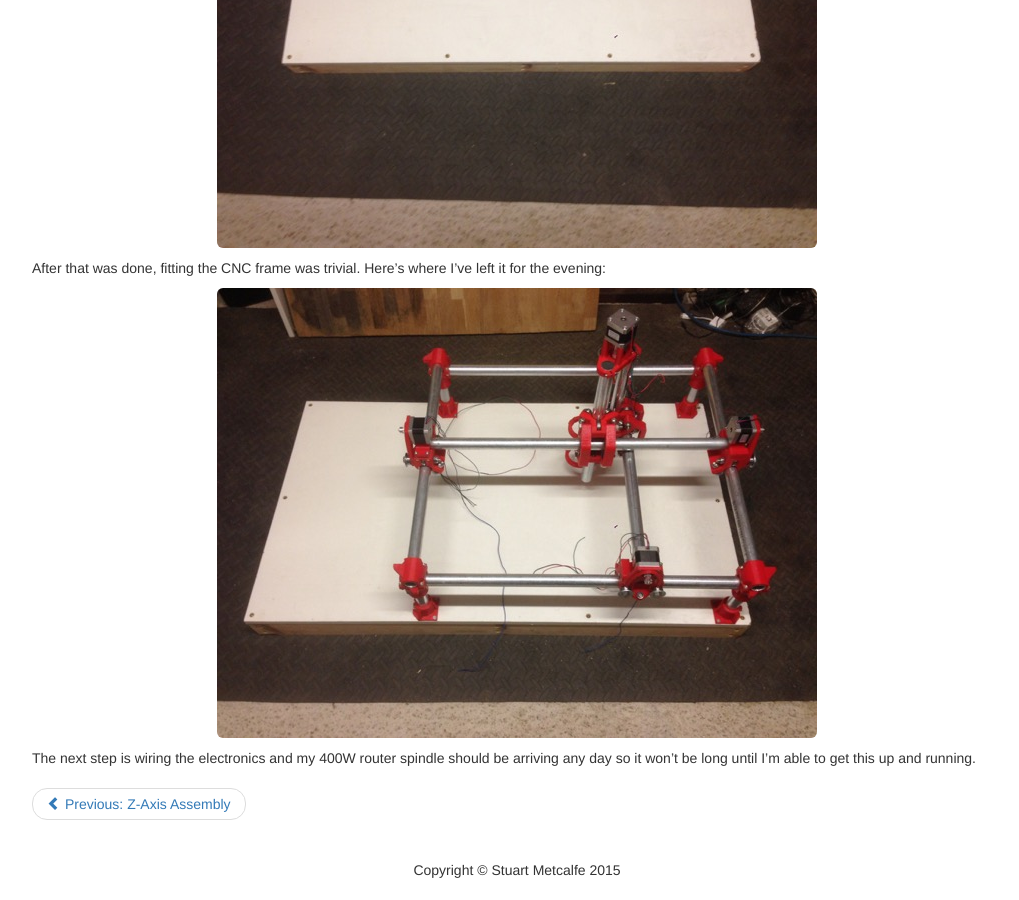
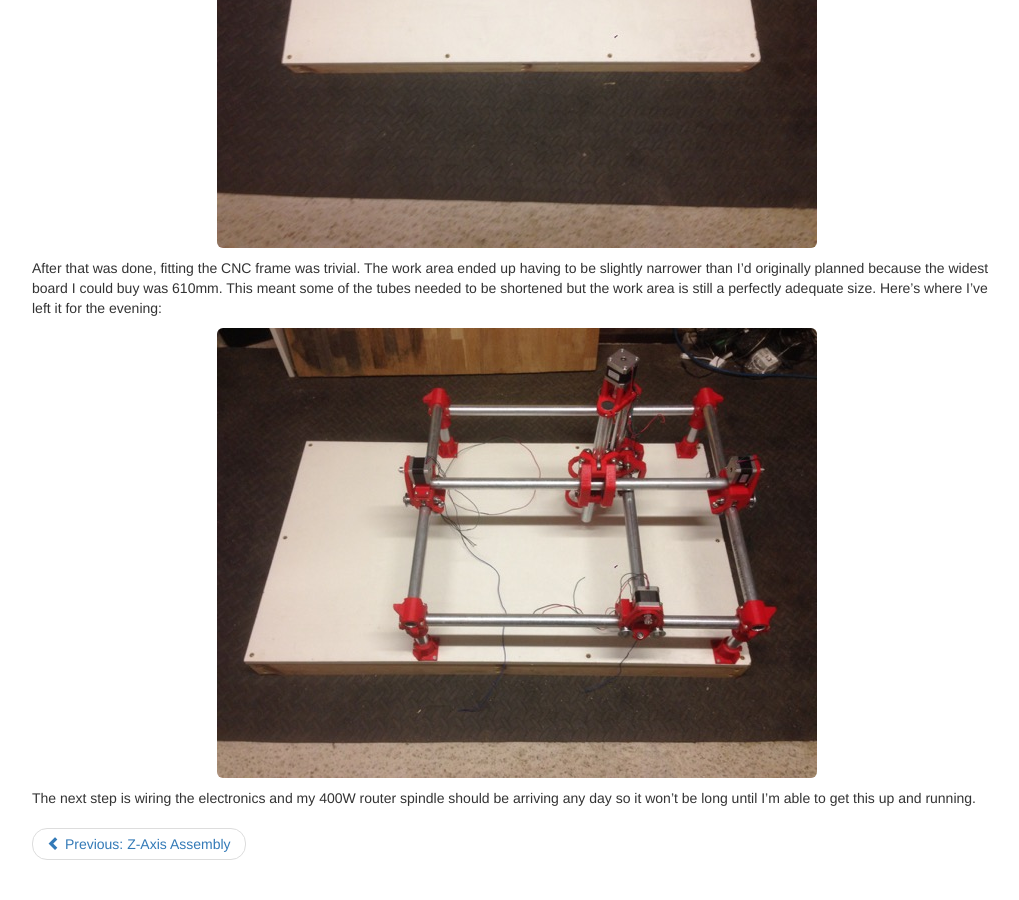
Before and after one commit to stuartm2/stuartm2.github.io, a Jekyll site: the page built from _posts/2016-07-28-building_the_base.md, in a window 1280 px wide and 900 px high, scrolled down 1248 px. Shown: the whole window, without its empty margins (123-1142 px from the left). Built offline with Jekyll 4.4.1, drawn with Linux system fonts in a browser that asks for light colours; nearby versions of some CDN libraries.

Commit message:
Minor addition to building the base post

```diff
--- a/_posts/2016-07-28-building_the_base.md
+++ b/_posts/2016-07-28-building_the_base.md
@@ -12,7 +12,7 @@ Here's the bare frame and the frame with the board fitted:
 
 ![](/images/mpcnc/IMG_0088.tn.jpg)
 
-After that was done, fitting the CNC frame was trivial.  Here's where I've left it for the evening:
+After that was done, fitting the CNC frame was trivial.  The work area ended up having to be slightly narrower than I'd originally planned because the widest board I could buy was 610mm.  This meant some of the tubes needed to be shortened but the work area is still a perfectly adequate size.  Here's where I've left it for the evening:
 
 ![](/images/mpcnc/IMG_0089.tn.JPG)
 
```
